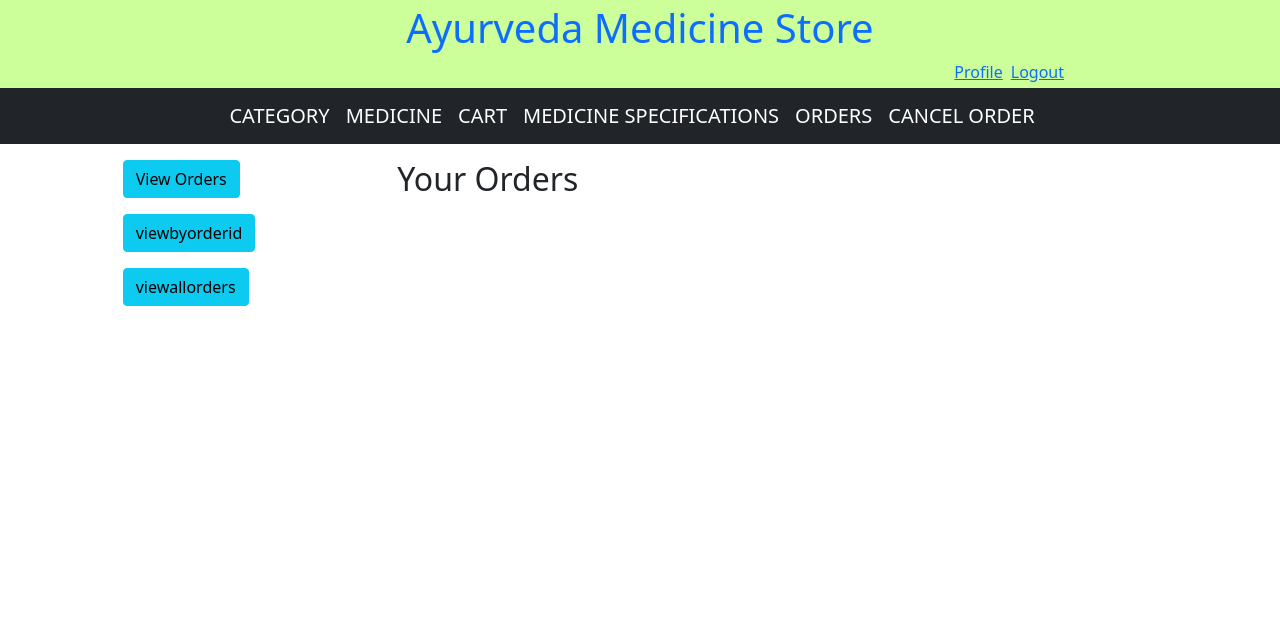
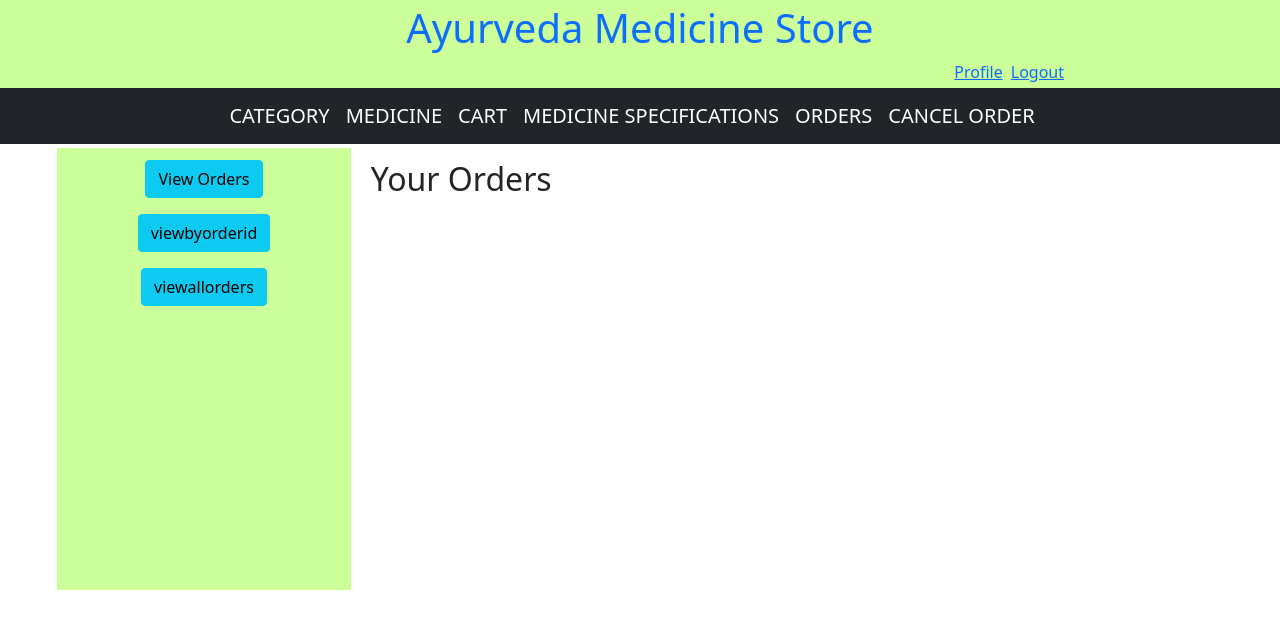
Before and after one commit to mobpshyco98/OnlineAyurvedaUI, an Angular app: page /vieworder in a window 1280 px wide. Shown: the top 628 px of the page. Built offline with nearby package versions, Linux system fonts and the light colour scheme; sample sign-in values are in the browser's storage.

Commit message:
arghya ui commit 9

```diff
--- a/src/app/vieworder/vieworder.component.html
+++ b/src/app/vieworder/vieworder.component.html
@@ -1,10 +1,10 @@
-<article class="row col-10 mx-auto" [ngStyle]="{height:'400px'}">
-  <section class="col-3 p-1 m-1">
+<article class="row col-11 mx-auto" [ngStyle]="{height:'450px'}">
+  <section class="col-sm-11 col-md-3 col-lg-3 col-xl-3 p-1 m-1 text-center" style="background-color: #ccff99;">
     <div><input type="button" class="btn btn-info m-2" value="View Orders" routerLink="/vieworder/bycustid" /></div>
     <div><input type="button" class="btn btn-info m-2" value="viewbyorderid" routerLink="/vieworder/byorderid" /></div>
     <div><input type="button" class="btn btn-info m-2" value="viewallorders" routerLink="/vieworder/allorders" /></div>
   </section>
-  <section class="col-6 p-2 m-2">
+  <section class="col-sm-11 col-md-8 col-lg-8 col-xl-8 p-2 m-2" >
     <h2> Your Orders </h2>
     <router-outlet></router-outlet>
   </section>
```
